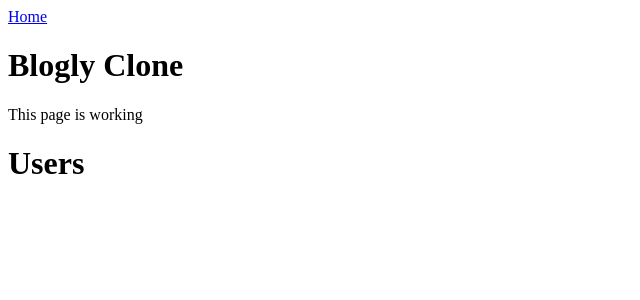
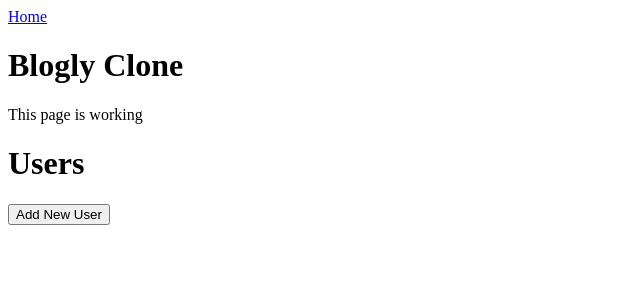
Before and after one commit to maybejenna/SQLAlchemy, a Flask app: page /users in a window 1280 px wide. Shown: the top 300 px of the page, without its empty margins (0-640 px from the left). Run offline with Flask 3, Linux system fonts and the light colour scheme.

Commit message:
added delete and edit button to users

```diff
--- a/app.py
+++ b/app.py
@@ -1,6 +1,6 @@
 """Blogly application."""
 
-from flask import Flask, request, redirect, render_template
+from flask import Flask, request, redirect, render_template, url_for
 from models import db, connect_db, Users
 
 app = Flask(__name__)
@@ -23,10 +23,65 @@ def home():
     """List users and show add form."""
     return "<p> Welcome. It's Working</p> "
 
-
 @app.route("/users")
 def list_users():
     """List users and show add form."""
 
     users = Users.query.all()
     return render_template("list.html", users=users)
+
+@app.route("/users/new", methods=["GET", "POST"])
+def new_user():
+    """Show form for adding a new user and process the form."""
+    if request.method == "POST":
+        # Extract form data
+        username = request.form.get("username")
+        first_name = request.form.get("first_name")
+        last_name = request.form.get("last_name")
+        img_url = request.form.get("img_url") or None  # Use default if empty
+
+        # Create a new Users instance
+        new_user = Users(username=username, first_name=first_name, last_name=last_name, img_url=img_url)
+
+        # Add to database and commit
+        db.session.add(new_user)
+        db.session.commit()
+
+        # Redirect to the new user's page, using the ID of the newly created user
+        return redirect(url_for("show_individual_user", user_id=new_user.id))
+
+    # For GET request, just show the form
+    return render_template("new_user.html")
+
+@app.route("/users/<int:user_id>")
+def show_individual_user(user_id):
+    """Show details for a single user."""
+    user = Users.query.get_or_404(user_id)
+    return render_template("individual_user.html", user=user)
+
+
+@app.route("/users/<int:user_id>/edit", methods=["GET"])
+def show_edit_page(user_id):
+    """Show the edit page for a user."""
+    user = Users.query.get_or_404(user_id)
+    return render_template("edit_user.html", user=user)
+
+@app.route("/users/<int:user_id>/edit", methods=["POST"])
+def edit_user(user_id):
+    """Process the edit form, updating the user."""
+    user = Users.query.get_or_404(user_id)
+    user.username = request.form['username']
+    user.first_name = request.form['first_name']
+    user.last_name = request.form.get('last_name')  # Using .get() as last_name might be empty
+    user.img_url = request.form.get('img_url', user.img_url)  # Default to existing if not provided
+
+    db.session.commit()
+    return redirect(url_for('list_users'))
+
+@app.route("/users/<int:user_id>/delete", methods=["POST"])
+def delete_user(user_id):
+    """Delete the user."""
+    user = Users.query.get_or_404(user_id)
+    db.session.delete(user)
+    db.session.commit()
+    return redirect(url_for('list_users'))
--- a/templates/list.html
+++ b/templates/list.html
@@ -7,11 +7,15 @@
 <ul>
   {% for user in users %}
   <li>
-    <a href="/{{ user.id }}">
+    <a href="/users/{{ user.id }}">
     <img src="{{ url_for('static', filename=user.img_url) }}" alt="User Image">
       {{ user.username }} | {{ user.first_name }} | {{ user.last_name }}
     </a>
   </li>
   {% endfor %}
 </ul>
+
+<form action="/users">
+    <input type="submit" value="Add New User" />
+</form>
 {% endblock %}
```
Also changed, not shown: templates/edit_user.html (added, +13 -0 lines), templates/individual_user.html (added, +19 -0 lines), templates/new_user.html (added, +14 -0 lines), 1 other file.
